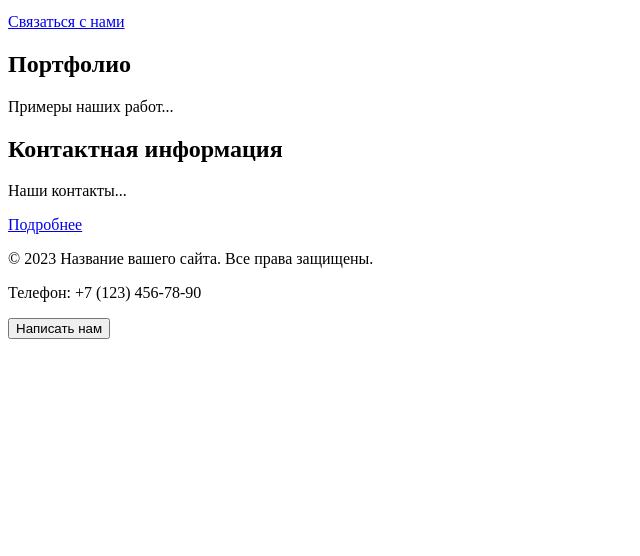
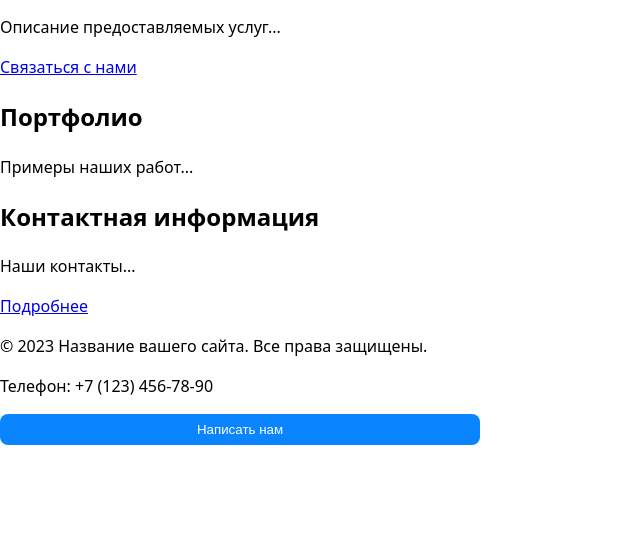
Before and after one commit to SuneSh1ne/my-awesome-project, a plain HTML site: page src/index.html in a window 1280 px wide. Shown: the part 244-800 px from the top of the page, without its empty margins (0-640 px from the left). Drawn offline with Linux system fonts and the light colour scheme; files that its build step writes are made by us from their sources; the site is published under a folder, as on GitHub Pages, so addresses that start at the root find nothing.

Commit message:
Update index.html

```diff
--- a/src/index.html
+++ b/src/index.html
@@ -5,8 +5,8 @@
  <meta name="viewport" content="width=device-width, initial-scale=1.0">
  <title>Главная - Название вашего сайта</title>
  <meta name="description" content="Краткое описание главной страницы вашего сайта">
- <link rel="icon" href="/assets/favicon.ico" type="image/x-icon">
- <link rel="stylesheet" href="/styles/styles.css">
+ <link rel="icon" href="assets/favicon.ico" type="image/x-icon">
+ <link rel="stylesheet" href="styles/styles.css">
  <script src="main.js" defer></script>
 </head>
 <body>
```
